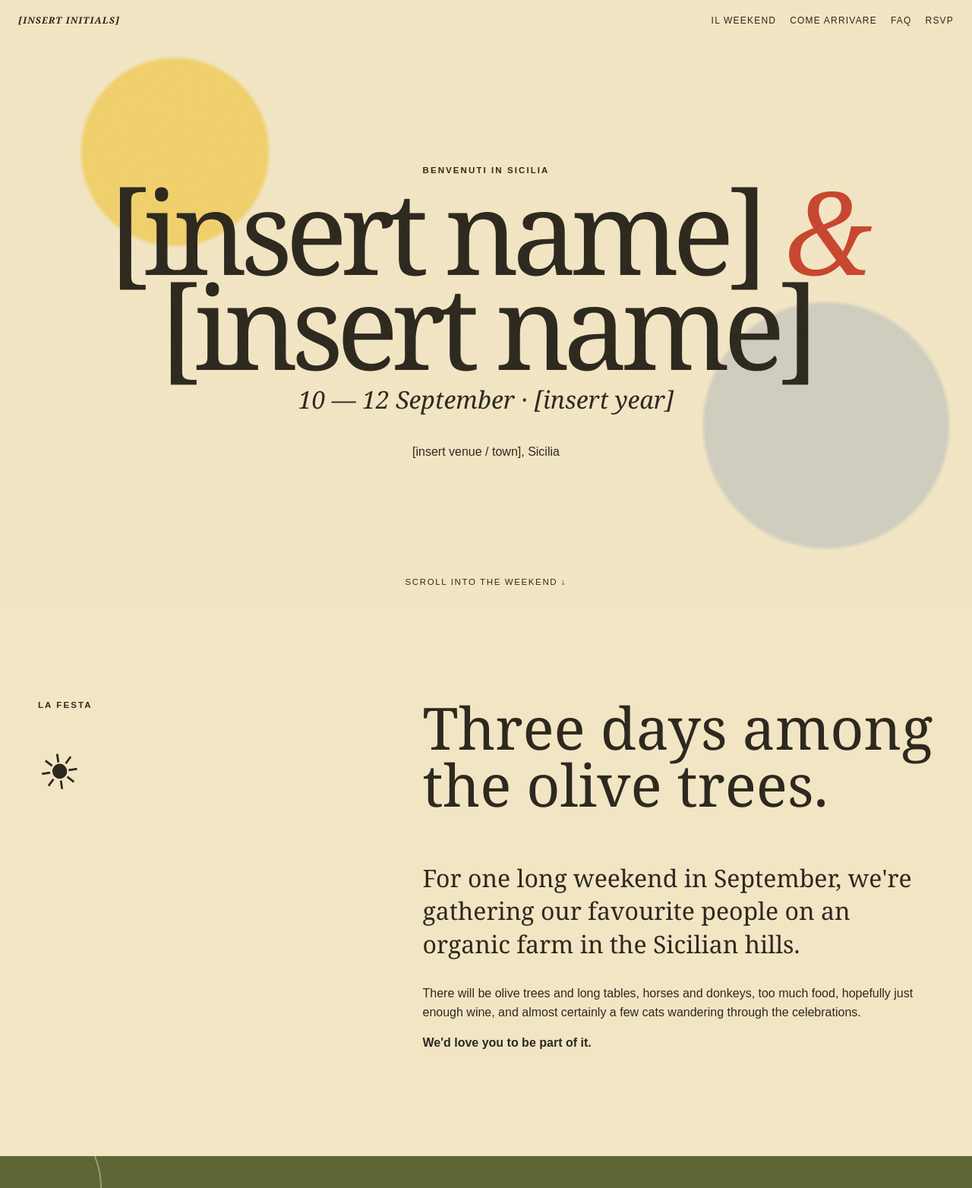
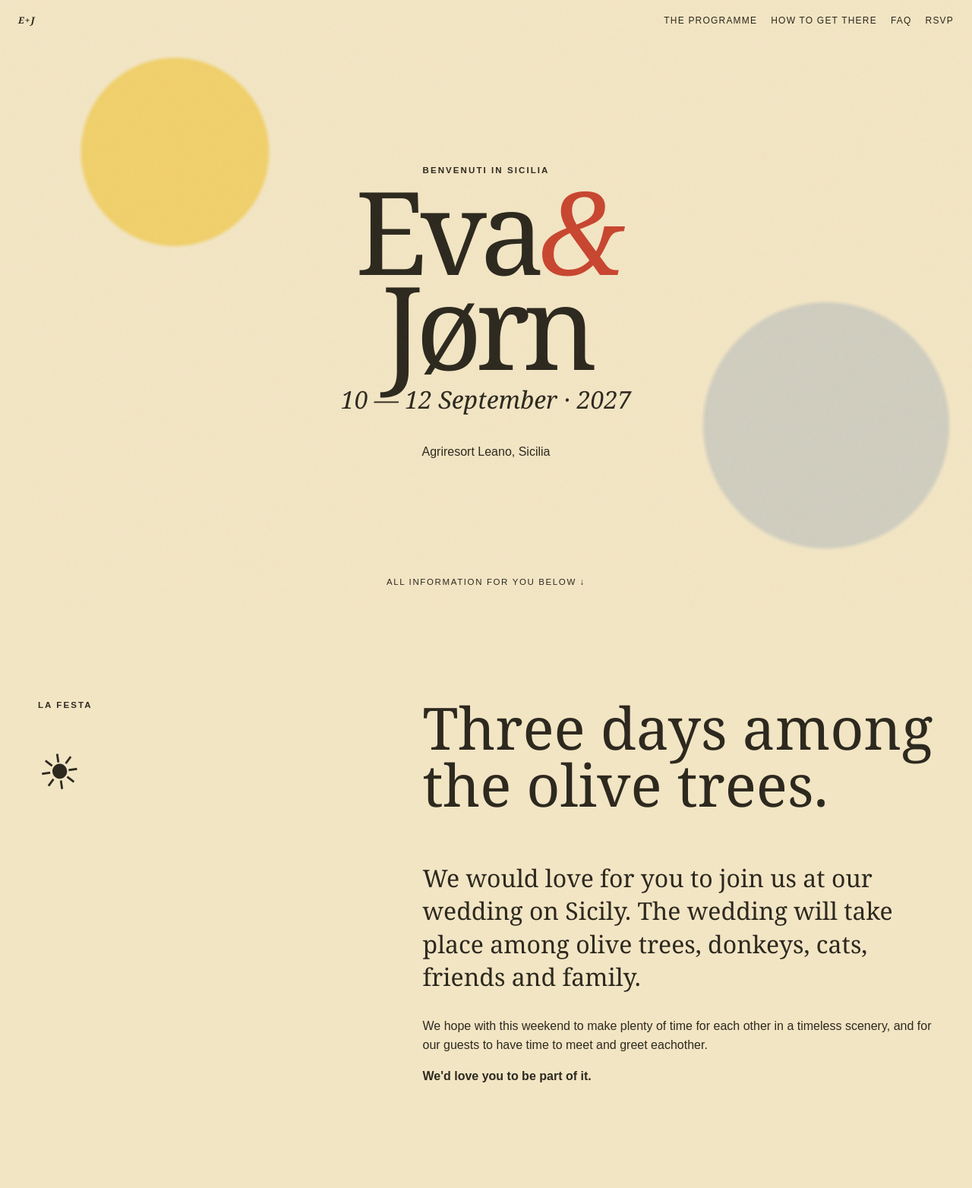
Before and after one commit to FamilySanneWander/SanneWanderWedding, a plain HTML site: page Wedsite.html in a window 1280 px wide. Shown: the top 1564 px of the page at 76% size. Drawn offline with Linux system fonts and the light colour scheme.

Commit message:
Update wedding details and content in index.html

```diff
--- a/index.html
+++ b/Wedsite.html
@@ -197,10 +197,10 @@
 </head>
 <body>
   <nav>
-    <a class="mark" href="#top">[insert initials]</a>
+    <a class="mark" href="#top">E+J</a>
     <div class="links">
-      <a href="#weekend">Il weekend</a>
-      <a href="#travel">Come arrivare</a>
+      <a href="#weekend">The Programme</a>
+      <a href="#travel">How to get there</a>
       <a href="#faq">FAQ</a>
       <a href="#rsvp">RSVP</a>
     </div>
@@ -210,11 +210,11 @@
     <section class="hero">
       <div class="reveal">
         <div class="eyebrow">Benvenuti in Sicilia</div>
-        <h1>[insert name] <em>&</em><br>[insert name]</h1>
-        <p class="date">10 — 12 September · [insert year]</p>
-        <p>[insert venue / town], Sicilia</p>
+        <h1>Eva<em>&</em><br>Jørn</h1>
+        <p class="date">10 — 12 September · 2027</p>
+        <p>Agriresort Leano, Sicilia</p>
       </div>
-      <div class="scroll">Scroll into the weekend ↓</div>
+      <div class="scroll">All information for you below ↓</div>
     </section>
 
     <section class="intro">
@@ -225,8 +225,8 @@
         </div>
         <div>
           <h2>Three days among the olive trees.</h2>
-          <p class="lead">For one long weekend in September, we're gathering our favourite people on an organic farm in the Sicilian hills.</p>
-          <p>There will be olive trees and long tables, horses and donkeys, too much food, hopefully just enough wine, and almost certainly a few cats wandering through the celebrations.</p>
+          <p class="lead">We would love for you to join us at our wedding on Sicily. The wedding will take place among olive trees, donkeys, cats, friends and family.</p>
+          <p>We hope with this weekend to make plenty of time for each other in a timeless scenery, and for our guests to have time to meet and greet eachother.</p>
           <p><strong>We'd love you to be part of it.</strong></p>
         </div>
       </div>
@@ -243,11 +243,11 @@
       <article class="day friday">
         <div class="day-copy reveal">
           <div class="day-number">10</div>
-          <div class="eyebrow">Venerdì · Friday</div>
+          <div class="eyebrow">Friday</div>
           <h2>Arrive.</h2>
-          <h3>Benvenuti in Sicilia.</h3>
-          <p>Arrive during the afternoon, settle in, and come find us for an informal evening together.</p>
-          <p><strong>[insert Friday time]</strong><br>[insert Friday location / meeting point]<br>[insert Friday programme details]</p>
+          <h3>Welcome to our slice of Sicily!</h3>
+          <p>Arrive during the afternoon, settle in, and join us for an informal welcome party.</p>
+          <p><strong>18:00</strong><br>Agriresort Leano / under the trees, above the pool.<br>Pizza Party!</p>
           <p><em>Come as you are. The weekend starts here.</em></p>
         </div>
         <div class="day-art"><div><div class="symbol">🍋</div><p>[insert Friday image later — aperitivo, lemons, farm, sunset]</p></div></div>
@@ -256,7 +256,7 @@
       <article class="day saturday">
         <div class="day-copy reveal">
           <div class="day-number">11</div>
-          <div class="eyebrow">Sabato · Saturday</div>
+          <div class="eyebrow">Saturday</div>
           <h2>We get married.</h2>
           <h3>The big one.</h3>
           <p>A slow Sicilian morning, followed by the ceremony among the olive trees. Then aperitivo, dinner under the evening sky, and dancing.</p>
```
